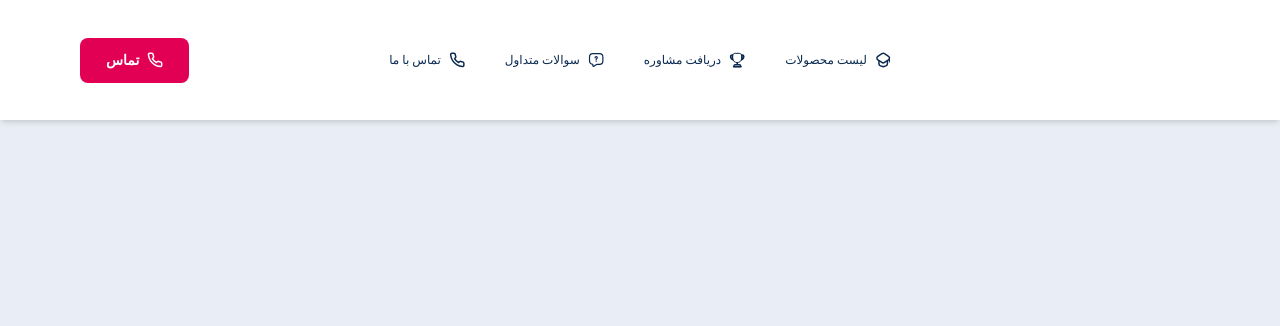
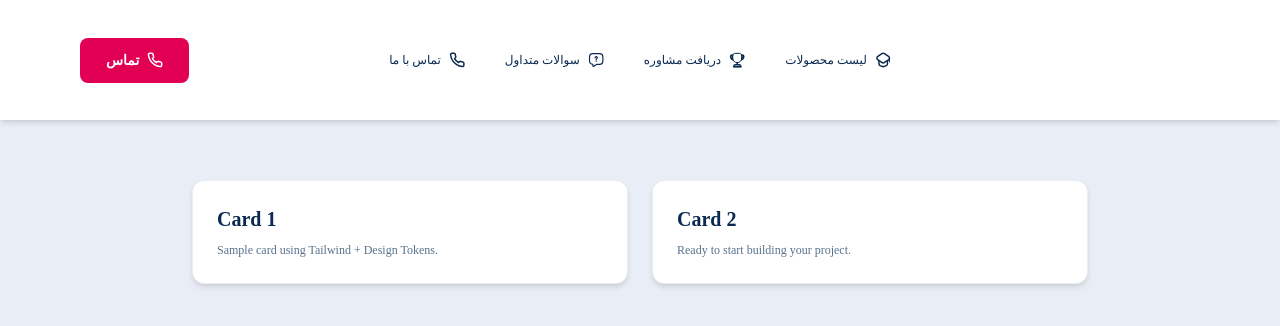
Before and after one commit to azadehmn/HireTech, a Nuxt app: page /product in a window 1280 px wide. Shown: the top 326 px of the page. Built offline with nearby package versions, Linux system fonts and the light colour scheme; a web font is replaced by a local one.

Commit message:
add layout default in project

```diff
--- /dev/null
+++ b/src/layouts/default.vue
@@ -0,0 +1,12 @@
+<template>
+  <div class="min-h-screen flex flex-col">
+    <!-- TopBar -->
+    <TopBarMain />
+    <!-- Main content -->
+    <main class="flex-1">
+      <NuxtPage />
+    </main>
+  </div>
+</template>
+
+<script setup lang="ts"></script>
--- a/src/pages/product.vue
+++ b/src/pages/product.vue
@@ -1,8 +1,7 @@
 <template>
-  <div class="flex flex-col items-center justify-center p-10 mt-[40px]">
-    <TopBarMain />
+  <div class="flex flex-col items-center justify-center p-10 mt-[100px]">
 
-    <!-- <div class="grid grid-cols-1 md:grid-cols-2 gap-6 mt-10 w-full max-w-4xl">
+    <div class="grid grid-cols-1 md:grid-cols-2 gap-6 mt-10 w-full max-w-4xl">
       <Header
         title="Card 1"
         description="Sample card using Tailwind + Design Tokens."
@@ -11,7 +10,7 @@
         title="Card 2"
         description="Ready to start building your project."
       />
-    </div> -->
+    </div>
   </div>
 </template>
 
```
